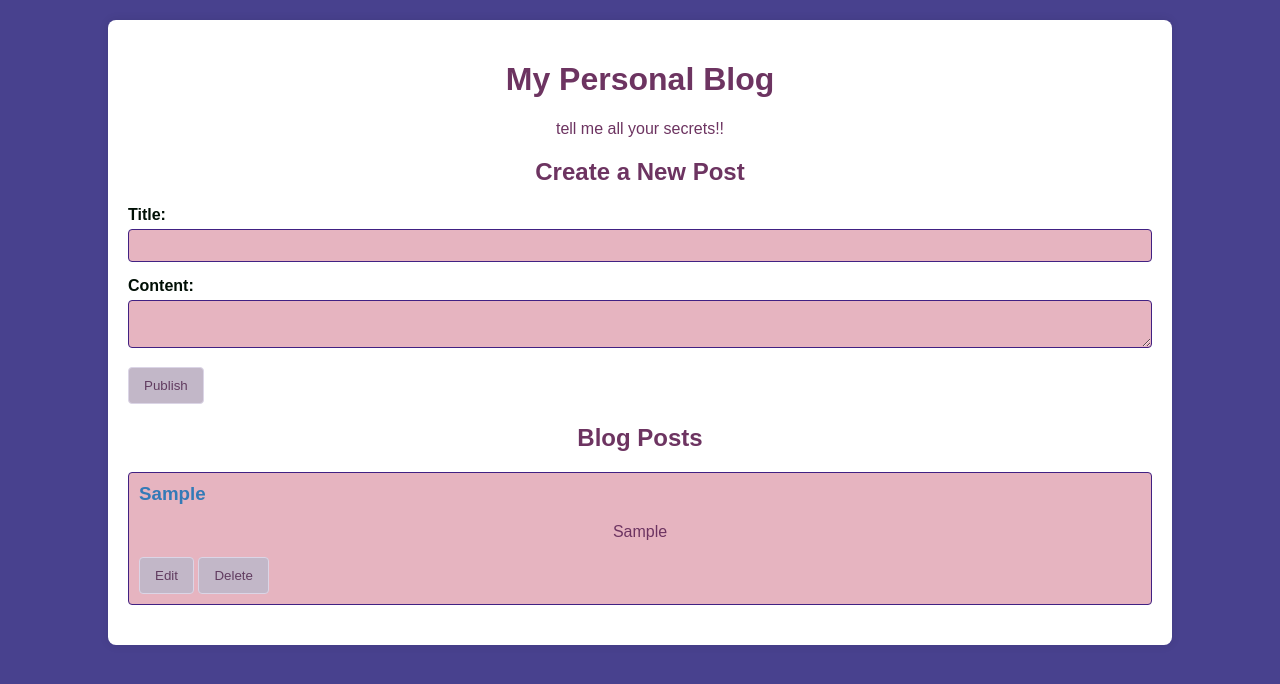
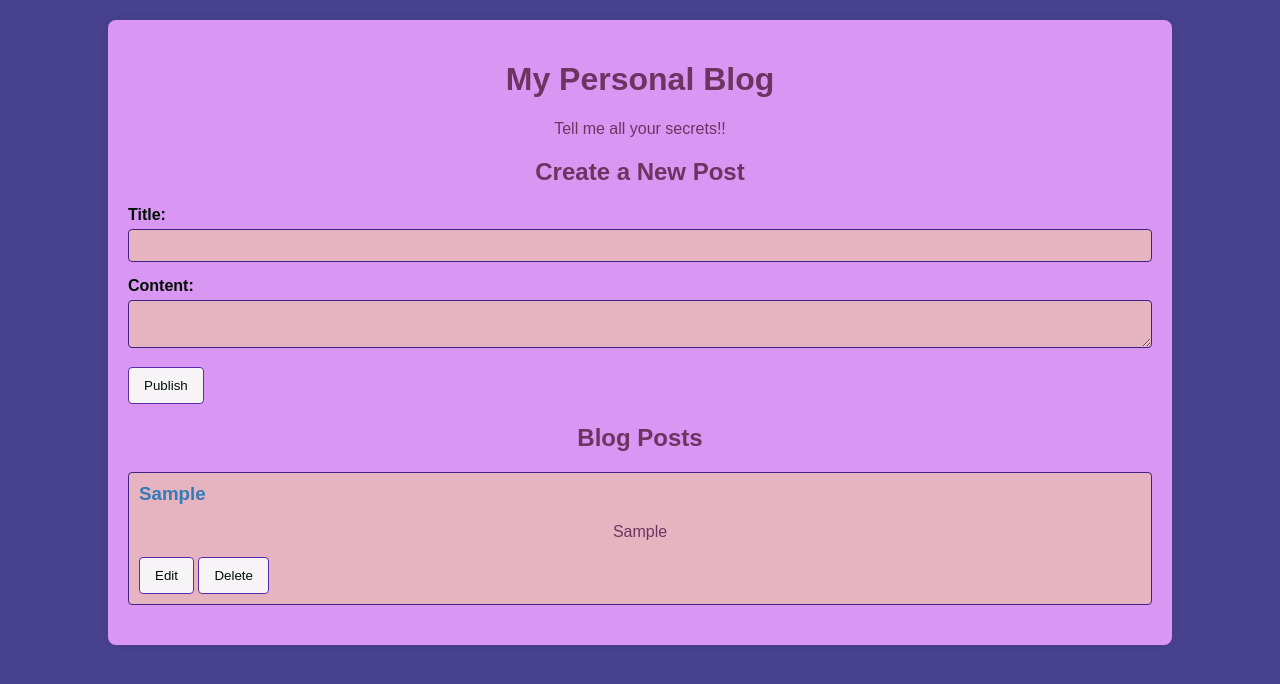
Before and after one commit to JamieSummerow99/Personal-Blog---Sba, a plain HTML site: page index.html in a window 1280 px wide. Both pictures are taken after typing "Sample", "Sample" into the empty fields and a click on the button "Publish". Drawn offline with Linux system fonts and the light colour scheme.

Commit message:
first commit

```diff
--- a/index.html
+++ b/index.html
@@ -9,7 +9,7 @@
 <body>
     <div class="container">
         <h1>My Personal Blog</h1>
-        <p>tell me all your secrets!!</p>
+        <p>Tell me all your secrets!!</p>
 
         <section id="new-post-form">
             <h2>Create a New Post</h2>
--- a/script.js
+++ b/script.js
@@ -1,50 +1,46 @@
-// script.js
-document.addEventListener('DOMContentLoaded', function() {
-    // --- Global Variables / State ---
+document.addEventListener("DOMContentLoaded", function () {
   let posts = [];
-    let editingPostId = null; // Track the ID of the post being edited
+  let editingPostId = null;
 
-    // --- DOM Element Selection ---
-    const postForm = document.getElementById('post-form');
-    const postTitleInput = document.getElementById('post-title');
-    const postContentInput = document.getElementById('post-content');
-    const postIdInput = document.getElementById('post-id'); // Hidden input
-    const titleError = document.getElementById('title-error');
-    const contentError = document.getElementById('content-error');
-    const postsContainer = document.getElementById('posts-container');
+  const postForm = document.getElementById("post-form");
+  const postTitleInput = document.getElementById("post-title");
+  const postContentInput = document.getElementById("post-content");
+  const postIdInput = document.getElementById("post-id"); // Hidden input
+  const titleError = document.getElementById("title-error");
+  const contentError = document.getElementById("content-error");
+  const postsContainer = document.getElementById("posts-container");
 
-    // --- Utility Functions ---
+  //  Functions
   function generateId() {
     return Math.random().toString(36).substring(2, 15);
   }
 
   function savePostsToLocalStorage() {
-        localStorage.setItem('posts', JSON.stringify(posts));
+    localStorage.setItem("posts", JSON.stringify(posts));
   }
 
   function loadPostsFromLocalStorage() {
-        const storedPosts = localStorage.getItem('posts');
+    const storedPosts = localStorage.getItem("posts");
     if (storedPosts) {
       posts = JSON.parse(storedPosts);
     }
   }
 
   function clearForm() {
-        postTitleInput.value = '';
-        postContentInput.value = '';
-        postIdInput.value = ''; // Clear the hidden input
+    postTitleInput.value = "";
+    postContentInput.value = "";
+    postIdInput.value = ""; // Clear the hidden input
     editingPostId = null;
-        titleError.textContent = '';
-        contentError.textContent = '';
+    titleError.textContent = "";
+    contentError.textContent = "";
   }
 
-    // --- Render Posts Function ---
   function renderPosts() {
-        postsContainer.innerHTML = ''; // Clear existing posts
+    postsContainer.innerHTML = "";
 
-        posts.forEach(post => {
-            const postDiv = document.createElement('div');
-            postDiv.classList.add('post');
+    posts.forEach((post) => {
+      const postDiv = document.createElement("div");
+      postDiv.classList.add("post");
       postDiv.innerHTML = `
                 <h3>${post.title}</h3>
                 <p>${post.content}</p>
@@ -55,24 +51,21 @@ document.addEventListener('DOMContentLoaded', function() {
     });
   }
 
-    // --- Handle New Post Form Submission ---
-    postForm.addEventListener('submit', function(event) {
-        event.preventDefault(); // Prevent default form submission
-
+  postForm.addEventListener("submit", function (event) {
+    event.preventDefault(); // no submmiting
     const title = postTitleInput.value.trim();
     const content = postContentInput.value.trim();
 
-        // --- Validation ---
-        titleError.textContent = '';
-        contentError.textContent = '';
+    titleError.textContent = "";
+    contentError.textContent = "";
     let isValid = true;
 
     if (!title) {
-            titleError.textContent = 'Title is required.';
+      titleError.textContent = "Title is required.";
       isValid = false;
     }
     if (!content) {
-            contentError.textContent = 'Content is required.';
+      contentError.textContent = "Content is required.";
       isValid = false;
     }
 
@@ -81,19 +74,17 @@ document.addEventListener('DOMContentLoaded', function() {
     }
 
     if (editingPostId) {
-            // --- Editing Existing Post ---
-            const index = posts.findIndex(post => post.id === editingPostId);
+      const index = posts.findIndex((post) => post.id === editingPostId);
       if (index !== -1) {
         posts[index].title = title;
         posts[index].content = content;
       }
     } else {
-            // --- Creating New Post ---
       const newPost = {
         id: generateId(),
         title: title,
         content: content,
-                timestamp: new Date().getTime()
+        timestamp: new Date().getTime(),
       };
       posts.push(newPost);
     }
@@ -103,23 +94,21 @@ document.addEventListener('DOMContentLoaded', function() {
     clearForm();
   });
 
-    // --- Handle Delete Post ---
-    postsContainer.addEventListener('click', function(event) {
-        if (event.target.classList.contains('delete-button')) {
+  postsContainer.addEventListener("click", function (event) {
+    if (event.target.classList.contains("delete-button")) {
       const postId = event.target.dataset.id;
-            posts = posts.filter(post => post.id !== postId); // Remove post
+      posts = posts.filter((post) => post.id !== postId); // Remove post
       savePostsToLocalStorage();
       renderPosts();
     }
   });
 
-    // --- Handle Edit Post ---
-    postsContainer.addEventListener('click', function(event) {
-        if (event.target.classList.contains('edit-button')) {
+  postsContainer.addEventListener("click", function (event) {
+    if (event.target.classList.contains("edit-button")) {
       const postId = event.target.dataset.id;
       editingPostId = postId; // Set the editing post ID
 
-            const postToEdit = posts.find(post => post.id === postId);
+      const postToEdit = posts.find((post) => post.id === postId);
       if (postToEdit) {
         postTitleInput.value = postToEdit.title;
         postContentInput.value = postToEdit.content;
@@ -128,7 +117,6 @@ document.addEventListener('DOMContentLoaded', function() {
     }
   });
 
-    // --- Initial Load ---
   loadPostsFromLocalStorage();
   renderPosts();
 });
--- a/style.css
+++ b/style.css
@@ -9,7 +9,7 @@ body {
 .container {
     width: 80%;
     margin: 20px auto;
-    background-color: #fff;
+    background-color: #d996f3;
     padding: 20px;
     border-radius: 8px;
     box-shadow: 0 0 10px rgba(0, 0, 0, 0.1);
@@ -50,10 +50,10 @@ textarea {
 }
 
 button {
-    background-color: #c2b7c8;
-    color: rgb(97, 60, 96);
+    background-color: #f6f4f7;
+    color: #000f05;
     padding: 10px 15px;
-    border:1px solid #dbd5e6;
+    border:1px solid #582caa;
     border-radius: 4px;
     cursor: pointer;
 }
@@ -77,7 +77,7 @@ button:hover {
 }
 
 .error-message {
-    color: red;
+    color: rgb(61, 29, 179);
     font-size: 0.8em;
     display: block;
     margin-top: 5px;
```
Lines whose indentation alone changed are shown as unchanged.
